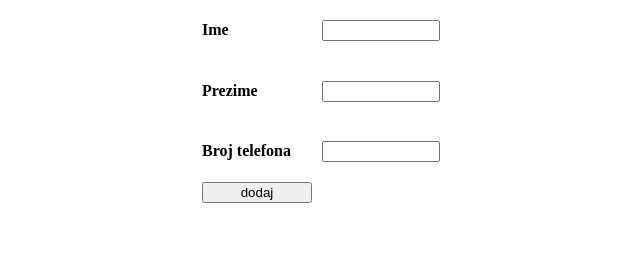
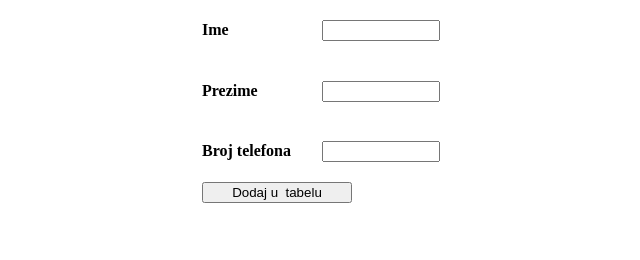
Before and after one commit to puraxa/telefonski-imenik, a plain HTML site: page index.html in a window 1280 px wide. Shown: the whole page, without its empty margins (188-828 px from the left). Drawn offline with Linux system fonts and the light colour scheme.

Commit message:
changed input submit

```diff
--- a/index.html
+++ b/index.html
@@ -18,7 +18,7 @@
     <h4>Ime</h4><input id="name" type="text"><br>
     <h4>Prezime</h4><input id="surname" type="text"><br>
     <h4>Broj telefona</h4><input id="telephone" type="text"><br>
-    <input type="submit" title="dodaj" value="dodaj" onclick="addToTable()">
+    <input id="dodaj" type="submit" value="Dodaj u  tabelu" onclick="addToTable()">
     <br>
     <br>
     <br>
--- a/style.css
+++ b/style.css
@@ -17,3 +17,6 @@ th,td {
 table {
   border-collapse: collapse;
 }
+#dodaj {
+  width: 150px;
+}
```
